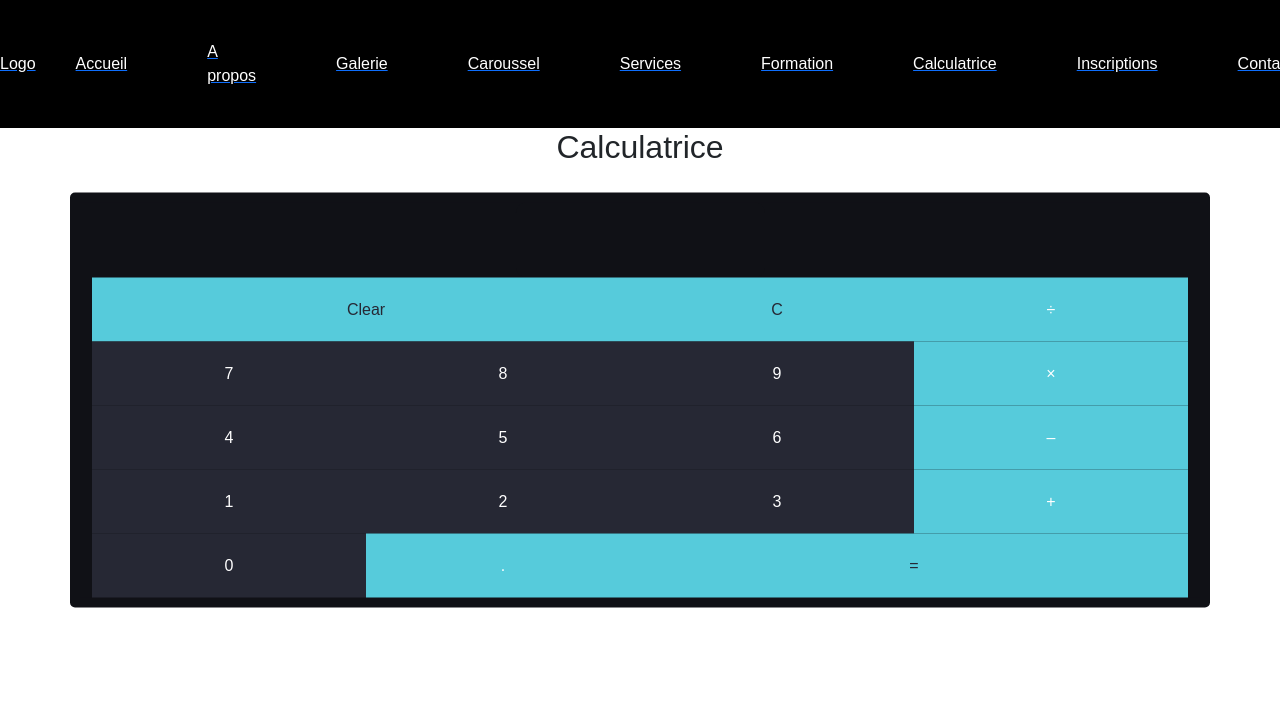
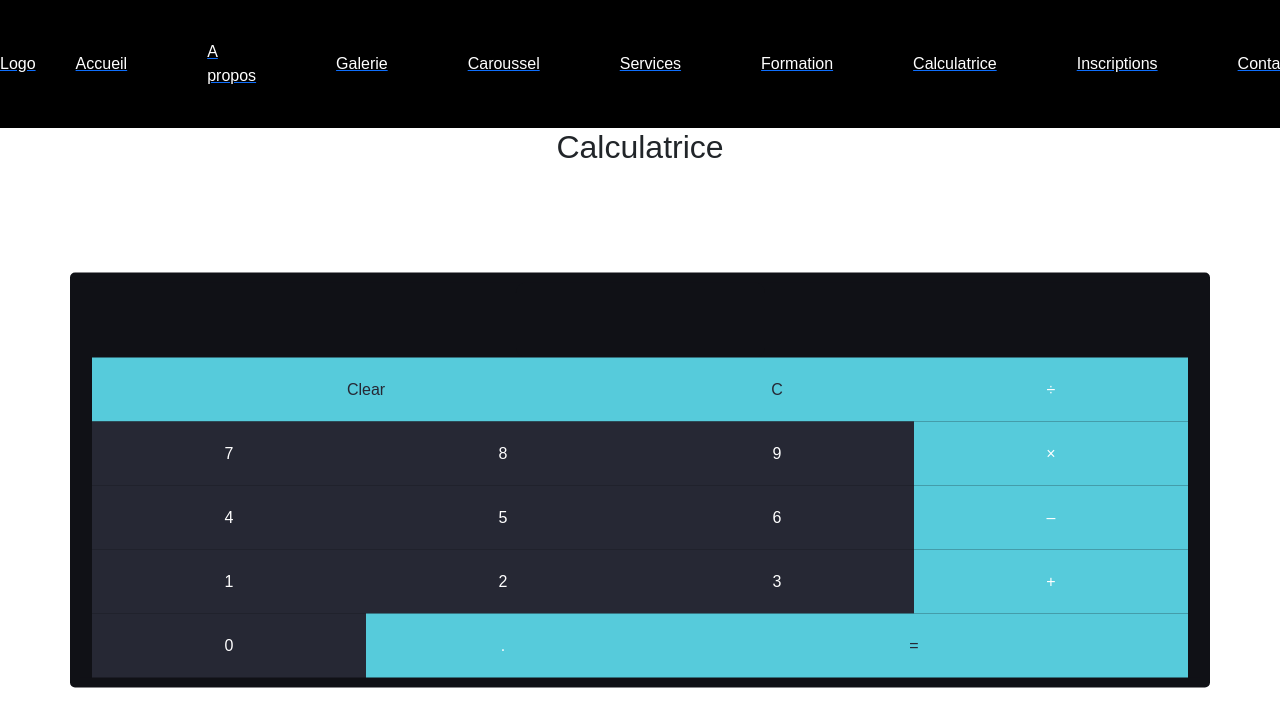
Before and after one commit to MohamedHoumado/Proreact, a React (Create React App) app: page /calculatrice in a window 1280 px wide. Shown: the top 726 px of the page. Built offline with nearby package versions, Linux system fonts and the light colour scheme.

Commit message:
modification correction CSS du 27/03/2023

```diff
--- a/src/App.css
+++ b/src/App.css
@@ -3,6 +3,7 @@
   padding: 0;
   font-family: "Hoboto", sans-serif;
 }
+
 
 h1,h5, h2{
   text-align: center;
@@ -18,6 +19,7 @@ h1,h5, h2{
   background-color: #000;
   display: flex;
   align-items: center;
+
 }
 
 a{
@@ -27,7 +29,6 @@ a{
 li{
   color: white;
   margin: 40px;
-
 }
 
 .Logo{
@@ -94,11 +95,12 @@ li{
 
 
 .container{
-  top:50%;
+  top:60%;
   left: 50%;
   position: absolute;
   transform: translate(-50%, -50%);
-  width: 100px;
+  margin: 0 auto;
+  width: 300px;
   text-align: center;
   border: 10px solid #101116;
   background-color: #101116;
@@ -117,7 +119,7 @@ border: 0px;
 color: #fff;
 text-align: right;
 font-size: 25px;
-font-weight: 500px;
+font-weight: 500;
 letter-spacing: 1px;
 }
 #clear{
```
